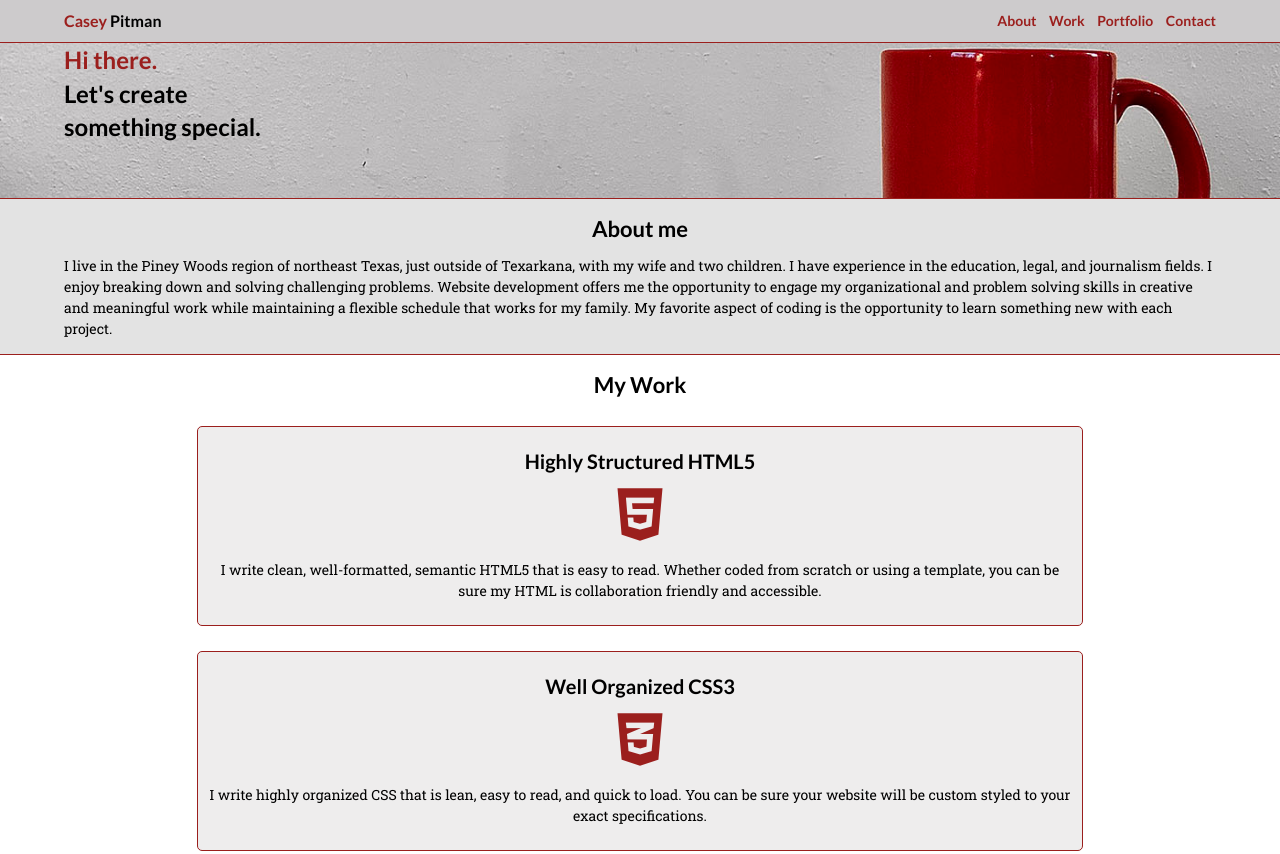
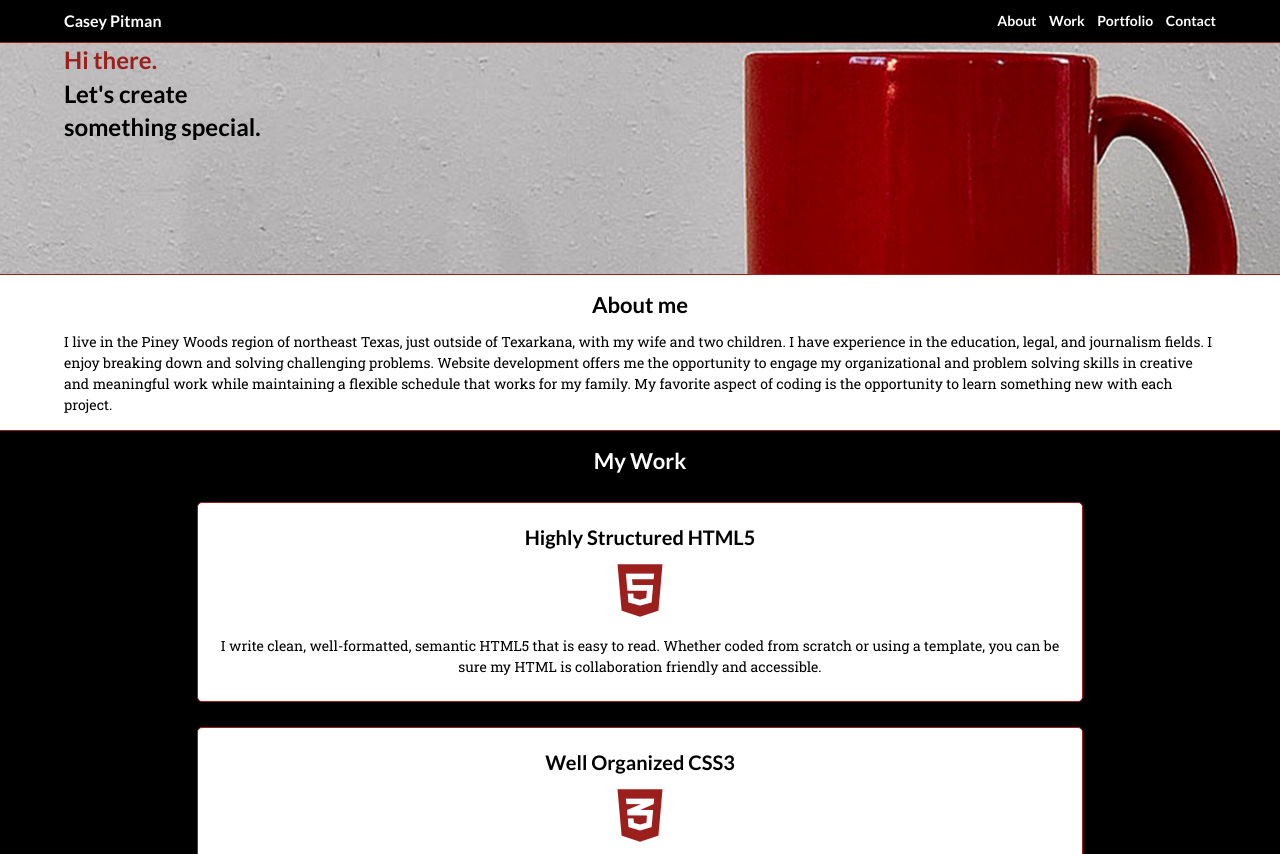
Before and after one commit to CaseyPitman/portfolio2.0, a plain HTML site: page index.html in a window 1280 px wide. Shown: the top 854 px of the page. Drawn offline with nearby package versions, Linux system fonts and the light colour scheme.

Commit message:
changed color scheme and header. Need to add padding and spacing.

```diff
--- a/css/main.css
+++ b/css/main.css
@@ -158,7 +158,7 @@ textarea {
    /*** Navigation Bar ***/
 
    #navbar-container{
-    background:#cdcbcc;
+    background:#000000;
     border-bottom:1px solid #9b1f1d;
     width:100%;
     height:auto;
@@ -178,6 +178,7 @@ textarea {
    }
 
    #navbar h4 {
+    color:#ffffff;
     font-size:1.6rem;
     margin:10px 0;
     width:35%;
@@ -202,6 +203,12 @@ textarea {
      font-weight:700;
    }
 
+   #navbar ul li a{
+     color:white;
+   }
+
+
+
    /*** Hero ***/
 
    /* set a base font for this section and use EM to get
@@ -209,9 +216,9 @@ textarea {
    #hero {
     width:100%;
     border-bottom:1px solid #9b1f1d;
-    background:url(../img/header.jpg) center no-repeat;
+    background:url(../img/header-1.jpg) center no-repeat;
     background-size:cover;
-    min-height:155.34px;
+    min-height:231px;
     }
 
    #hero h1 {
@@ -222,7 +229,7 @@ textarea {
    /*** About ***/
 
    #about {
-    background:rgba(186, 184, 185, 0.4);
+    background:white;
     width:100%;
     height:auto;
     border-bottom:1px solid #9b1f1d;
@@ -251,9 +258,11 @@ textarea {
     scroll-margin-top:42px;
     width:100%;
     height:auto;
+    background:#000000;
    }
 
    #work h2 {
+    color:#ffffff;
     margin:0 auto;
     padding:15px 0 0;
     text-align:center;
@@ -270,7 +279,7 @@ textarea {
    }
 
    .skill-box {
-     background:rgba(186, 184, 185, 0.25);
+     background:#ffffff;
      border:0.5px solid #9b1f1d;
      border-radius:5px;
      padding:10px;
@@ -291,7 +300,7 @@ textarea {
    /*** Portfolio ***/
 
    #portfolio {
-    background:rgba(186, 184, 185, 0.4);
+    background:#ffffff;
     border-bottom:1px solid #9b1f1d;
     scroll-margin-top:42px;
     width:100%;
@@ -349,6 +358,7 @@ textarea {
      width:100%;
      margin:auto;
      padding:20px 0 0;
+     border-bottom:1px solid #9b1f1d;
    }
 
    #contact-img-box {
@@ -366,8 +376,7 @@ textarea {
 
    #contact-info{
      margin:20px auto 0;
-     border-top:1px solid #9b1f1d;
-     border-bottom:1px solid #9b1f1d;
+
    }
 
    #contact-info-box {
@@ -390,7 +399,6 @@ textarea {
    #contact-info a {
      font-size:1.8rem;
      font-weight:300;
-
    }
 
    #social-media-list{
@@ -409,7 +417,7 @@ textarea {
    }
 
     #copyright {
-      background:#9b1f1d;
+      background:#000000;
       margin:0 auto;
       padding:5px 0 10px;
       color:white;
--- a/index.html
+++ b/index.html
@@ -33,7 +33,7 @@
 
   <div id="navbar-container">
     <nav id="navbar">
-      <h4><span class="red-text">Casey</span> Pitman</h4>
+      <h4>Casey Pitman</h4>
       <ul id="nav-list">
         <li><a href="#about">About</a></li>
         <li><a href="#work">Work</a></li>
```
Also changed, not shown: img/header-1.jpg (added).
